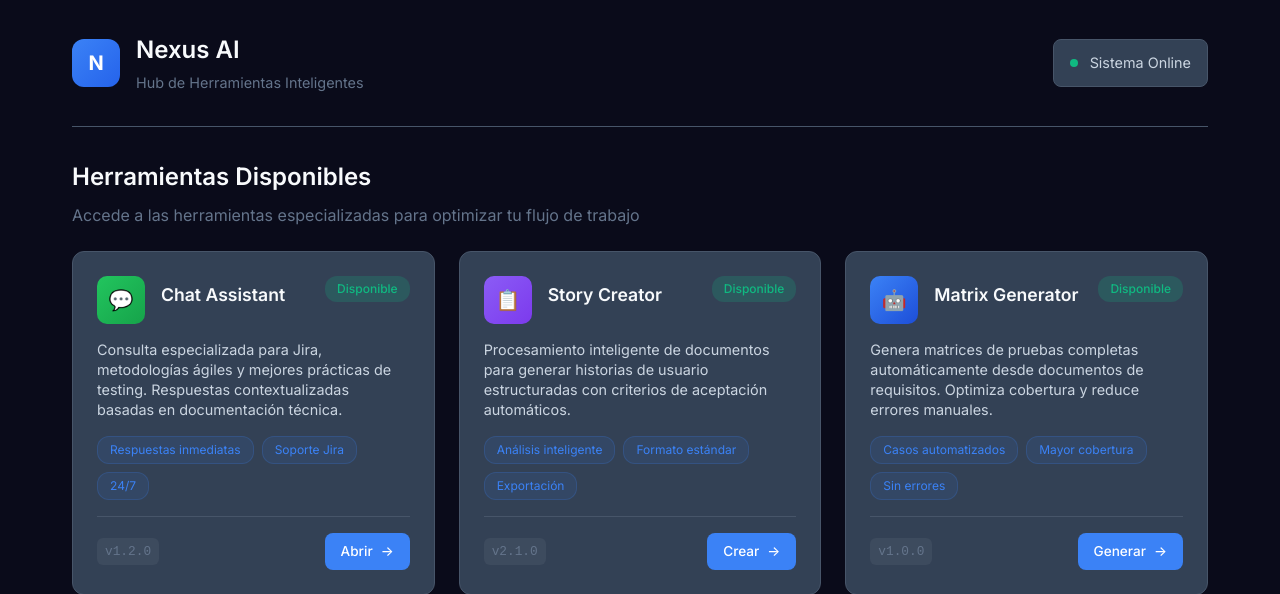
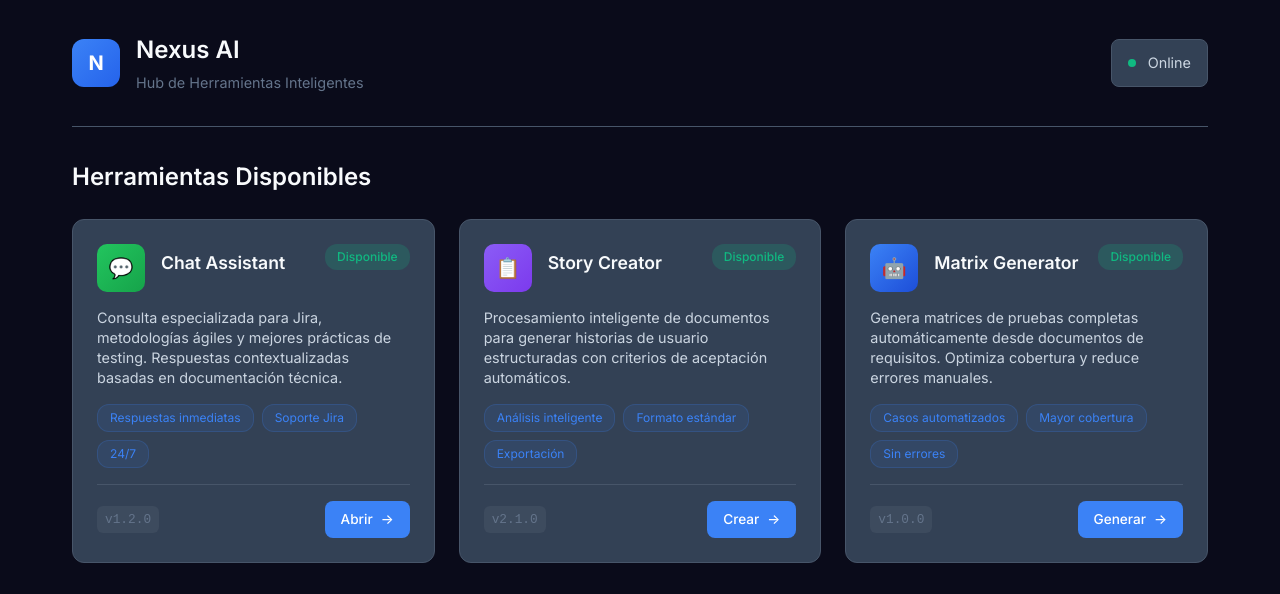
Before and after one commit to CMedina2023/Nexus-Web-HTML, a Flask app: page / in a window 1280 px wide. Shown: the top 594 px of the page. Run offline with Flask 3, Linux system fonts and the light colour scheme.

Commit message:
Update index.html

```diff
--- a/Nexus-Web/templates/index.html
+++ b/Nexus-Web/templates/index.html
@@ -486,7 +486,7 @@
             <div class="header-actions">
                 <div class="user-info">
                     <div class="status-indicator"></div>
-                    <span class="user-text">Sistema Online</span>
+                    <span class="user-text">Online</span>
                 </div>
             </div>
         </header>
@@ -498,7 +498,6 @@
         <main>
             <div class="section-header">
                 <h2 class="section-title">Herramientas Disponibles</h2>
-                <p class="section-subtitle">Accede a las herramientas especializadas para optimizar tu flujo de trabajo</p>
             </div>
 
             <div class="tools-grid">
```
